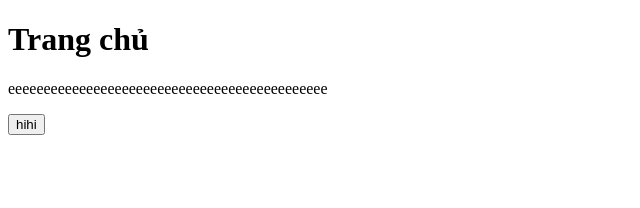
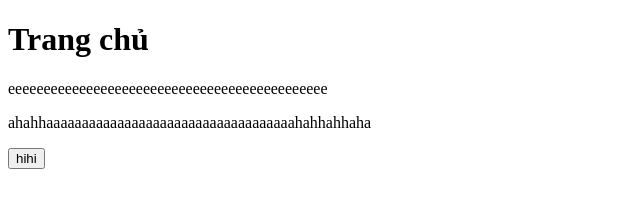
Before and after one commit to tramanhhuynh/project-shop-online, a plain HTML site: page index.html in a window 1280 px wide. Shown: the whole page, without its empty margins (0-640 px from the left). Drawn offline with Linux system fonts and the light colour scheme.

Commit message:
update page index

```diff
--- a/index.html
+++ b/index.html
@@ -8,6 +8,7 @@
   <body>
     <h1>Trang chủ</h1>
     <p>eeeeeeeeeeeeeeeeeeeeeeeeeeeeeeeeeeeeeeeeeeeee</p>
+    <p>ahahhaaaaaaaaaaaaaaaaaaaaaaaaaaaaaaaaaaahahhahhaha</p>
     <button>hihi</button>
   </body>
 </html>
```
